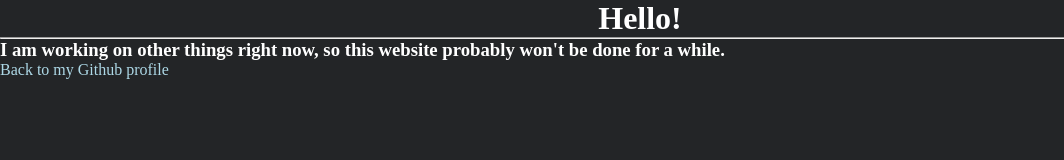
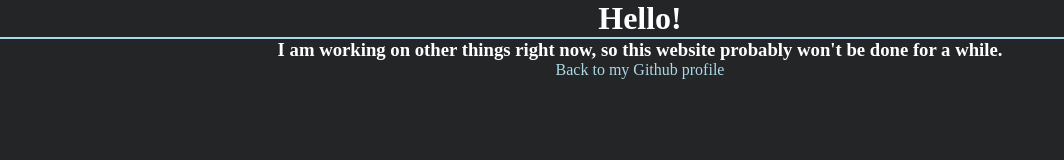
Before and after one commit to Chrisplayzzz/Chrisplayzzz.github.io, a plain HTML site: page index.html in a window 1280 px wide. Shown: the whole page, without its empty margins (0-1064 px from the left). Drawn offline with Linux system fonts and the light colour scheme.

Commit message:
Update index.html

```diff
--- a/index.html
+++ b/index.html
@@ -8,7 +8,7 @@
     <meta name="author" content="ChrisplayzYT/BLOX" />
     <meta name="description" content="ChrisplayzYT/BLOX's website" />
     <meta name="keywords" content="ChrisplayzBLOX website, ChrisplayzYT/BLOX website, ChrisplayzYT website, ChrisplayzBLOX website" />
-  <audio src="/bgm/Animal Crossing (GameCube) - 5 pm.mp3" autoplay=""></audio>
+  <audio src="bgm/Animal Crossing (GameCube) - 5 pm.mp3" autoplay=""></audio>
   <style>
 * {
       padding:0;
@@ -18,6 +18,10 @@ body {
     background-color: #232527;
     color: #fff;
     overflow-x:hidden;
+    text-align:center;
+}
+hr {
+border:1px solid lightblue;
 }
 a {
     text-decoration:none;
```
